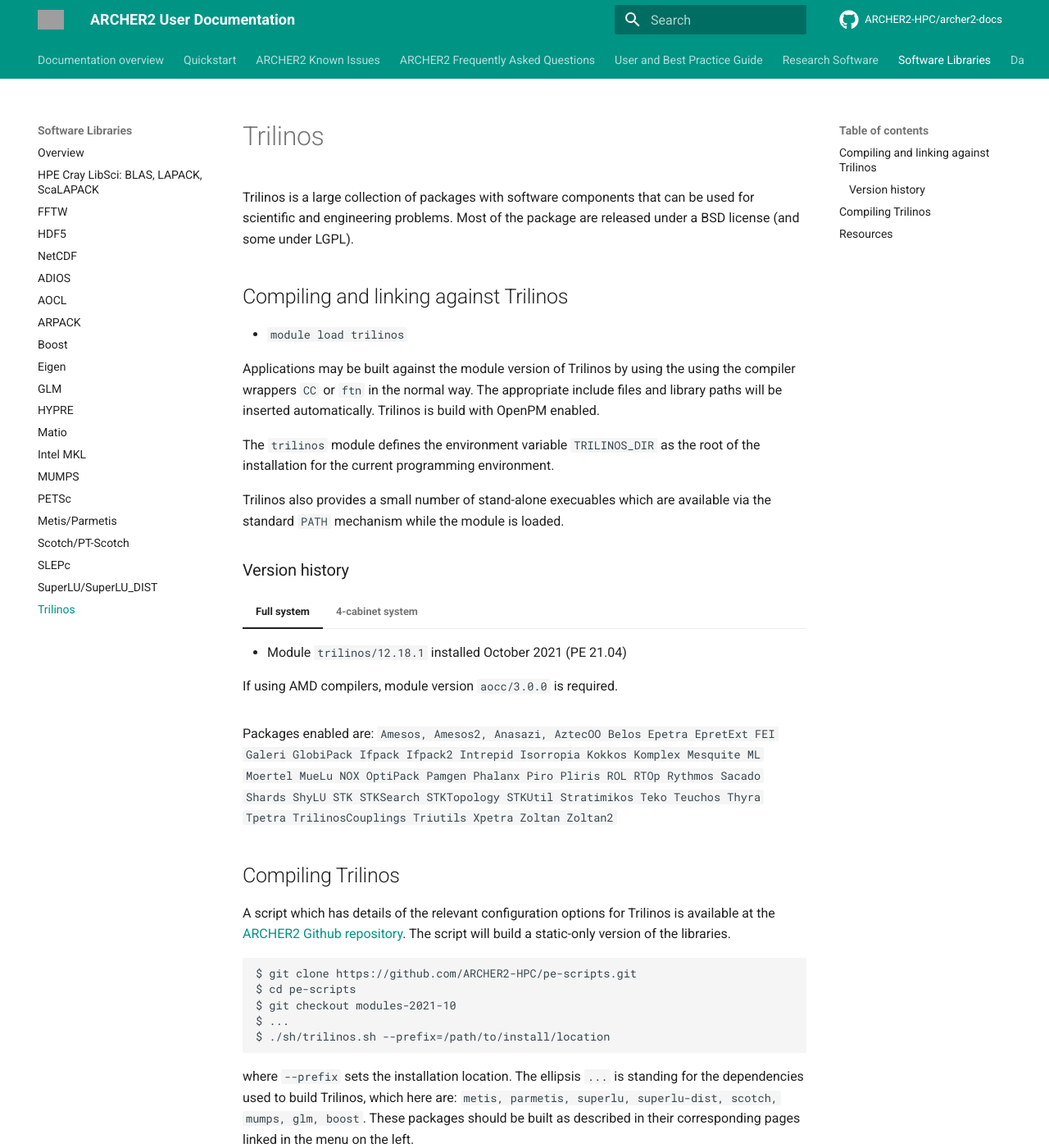
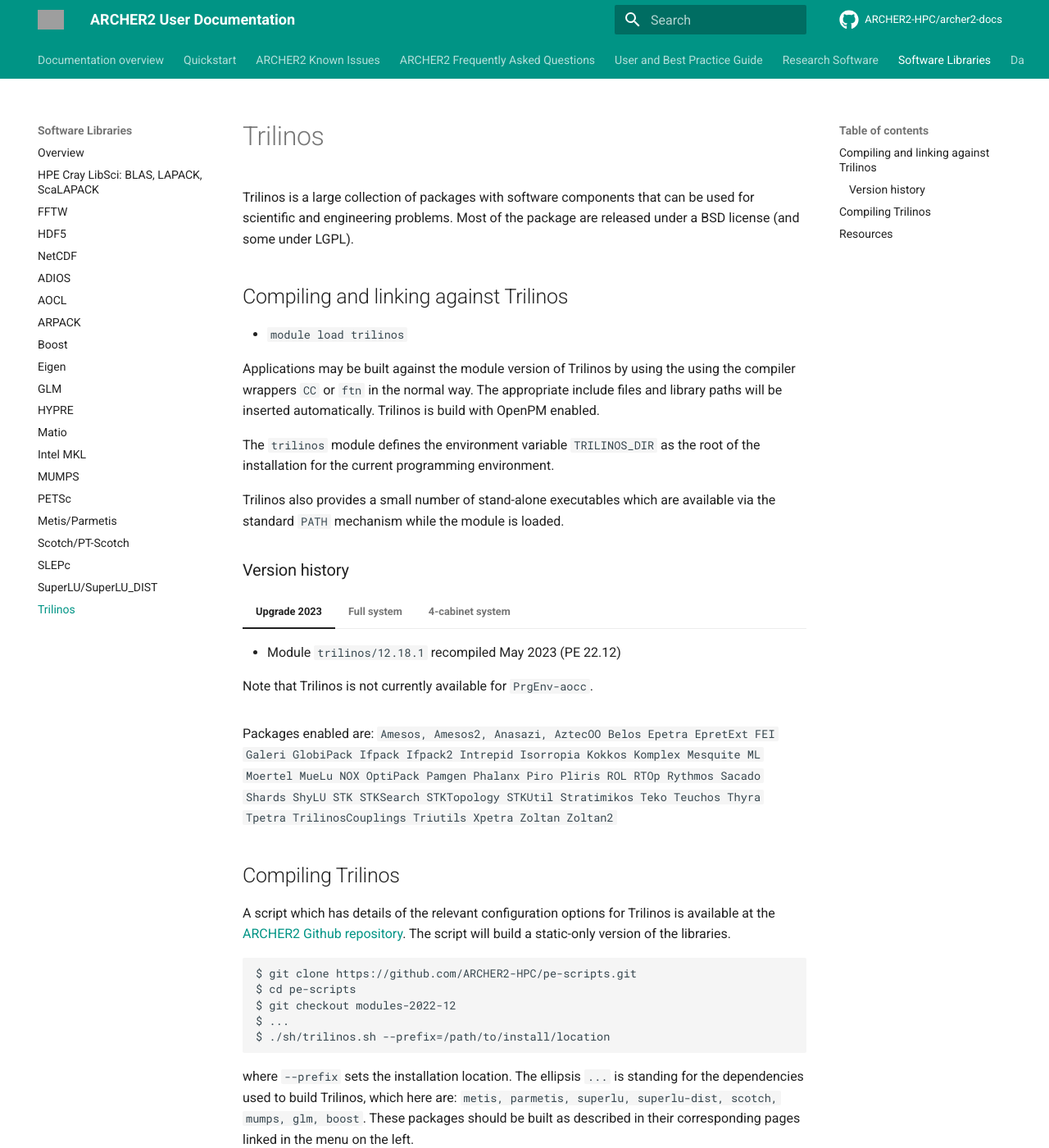
Before and after one commit to ARCHER2-HPC/archer2-docs, an MkDocs documentation site: the page built from docs/software-libraries/trilinos.md, in a window 1280 px wide and 1400 px high. Shown: the whole window at 82% size. Built offline with MkDocs 1.6.1 and Material for MkDocs 9.7.7, drawn with Linux system fonts in a browser that asks for light colours; comment, search, counter and statistics services are not loaded; grey boxes are pictures that could not be loaded.

Commit message:
Update trilinos

````diff
--- a/docs/software-libraries/trilinos.md
+++ b/docs/software-libraries/trilinos.md
@@ -17,12 +17,19 @@
 The `trilinos` module defines the environment variable `TRILINOS_DIR`
 as the root of the installation for the current programming environment.
 
-Trilinos also provides a small number of stand-alone execuables which
+Trilinos also provides a small number of stand-alone executables which
 are available via the standard `PATH` mechanism while the module is
 loaded.
 
 
 ### Version history
+
+=== "Upgrade 2023"
+
+    - Module `trilinos/12.18.1` recompiled May 2023 (PE 22.12)
+
+    Note that Trilinos is not currently available for `PrgEnv-aocc`.
+
 
 === "Full system"
 
@@ -55,7 +62,7 @@
 ```
 $ git clone https://github.com/ARCHER2-HPC/pe-scripts.git
 $ cd pe-scripts
-$ git checkout modules-2021-10
+$ git checkout modules-2022-12
 $ ...
 $ ./sh/trilinos.sh --prefix=/path/to/install/location
 ```
````
